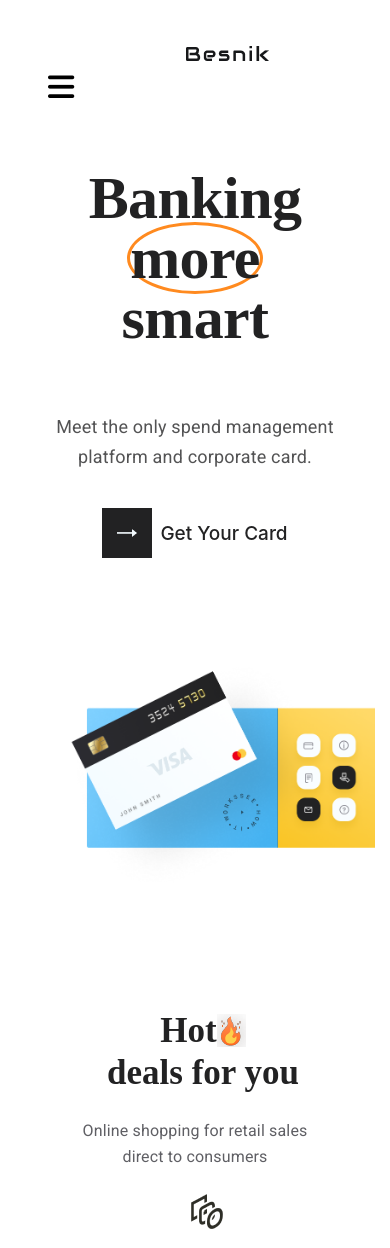
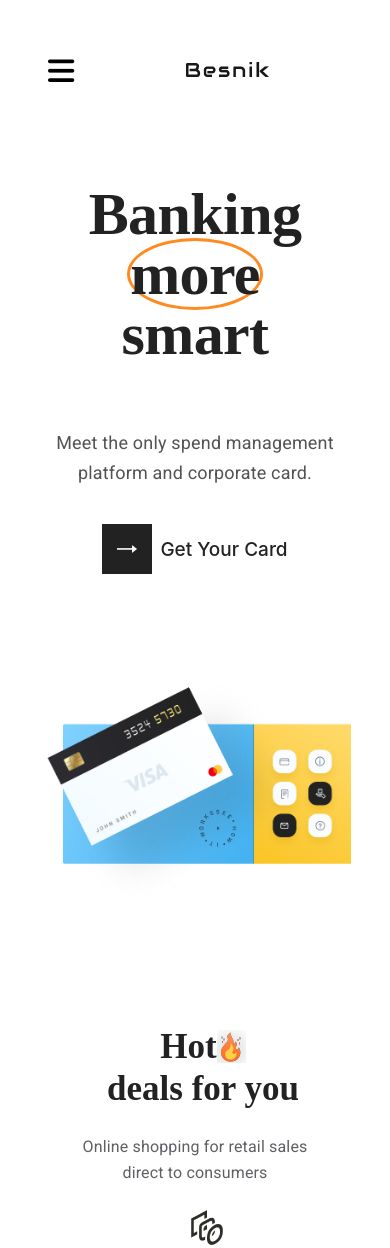
Before and after one commit to Cherrys-Inc/Smartbanking, a plain HTML site: page index.html in a window 390 px wide. Shown: the top 1248 px of the page. Drawn offline with nearby package versions, Linux system fonts and the light colour scheme; a web font is replaced by a local one.

Commit message:
Update mstyle.css

```diff
--- a/mstyle.css
+++ b/mstyle.css
@@ -27,6 +27,9 @@
 .margins{
     margin: 3rem;
 }
+.margintop{
+    margin-top: 3rem;
+}
 .marginlr{
    margin-left: 3rem;
    margin-right: 3rem;
@@ -38,7 +41,7 @@
 }
 .menu{
     position:absolute ;
-    top:4.5rem;
+    top:3.5rem;
     left:3rem;
     display: none;
 }
@@ -391,6 +394,10 @@ color: rgba(27, 27, 27, 0.35);
     .cardimg,.cardimg1{
         width:80vw;
     }
+    .imgcol{
+        display: flex;
+        justify-content: center;
+    }
     .splrow{
         flex-wrap: wrap;
     }
@@ -406,7 +413,9 @@ color: rgba(27, 27, 27, 0.35);
     .fcol,.lcol{
         border: 1.4px solid #A9B3AB;
     }
-
+    .margintop{
+        margin-top: 1rem;
+    }
 }
 @media only screen and (max-width:576px) {
     .blhead,.heading{
```
